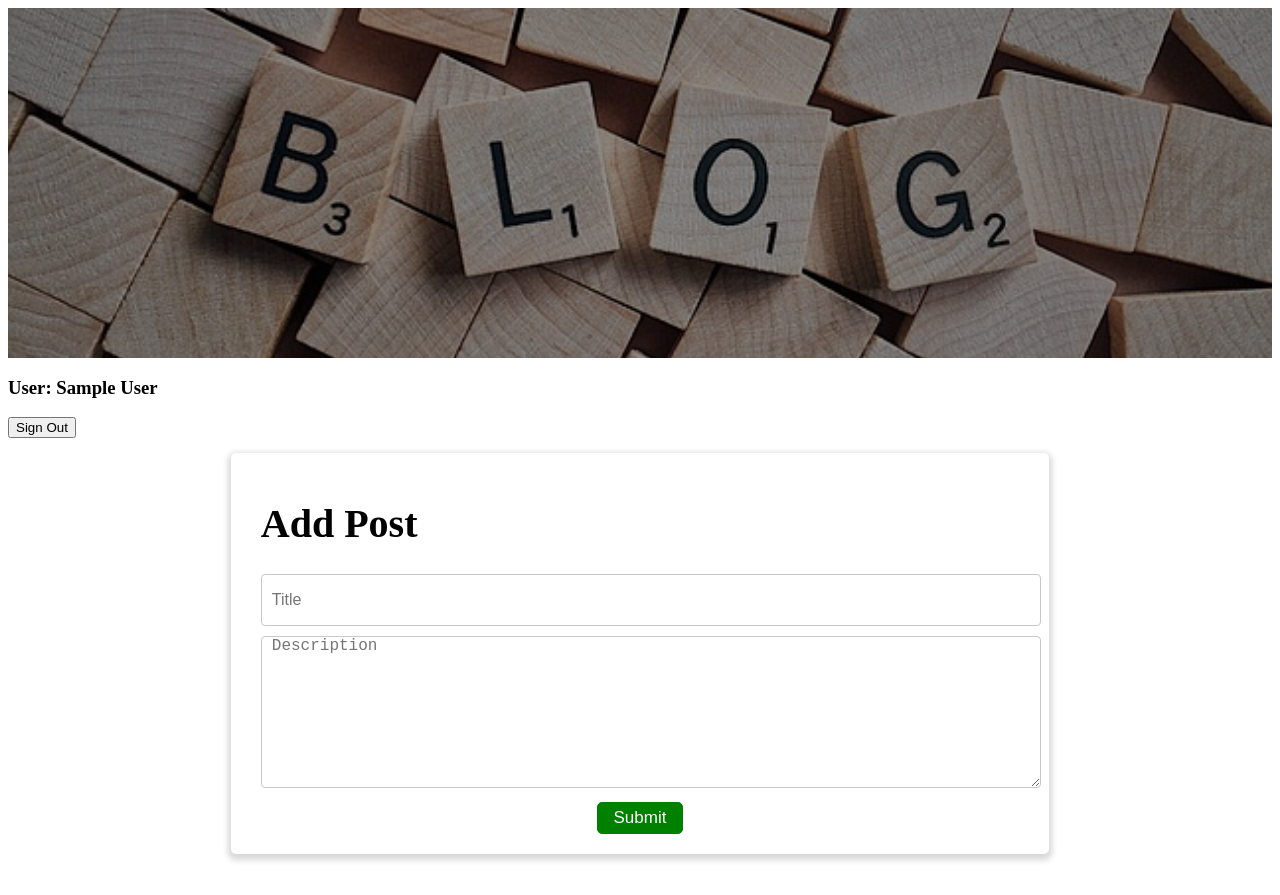
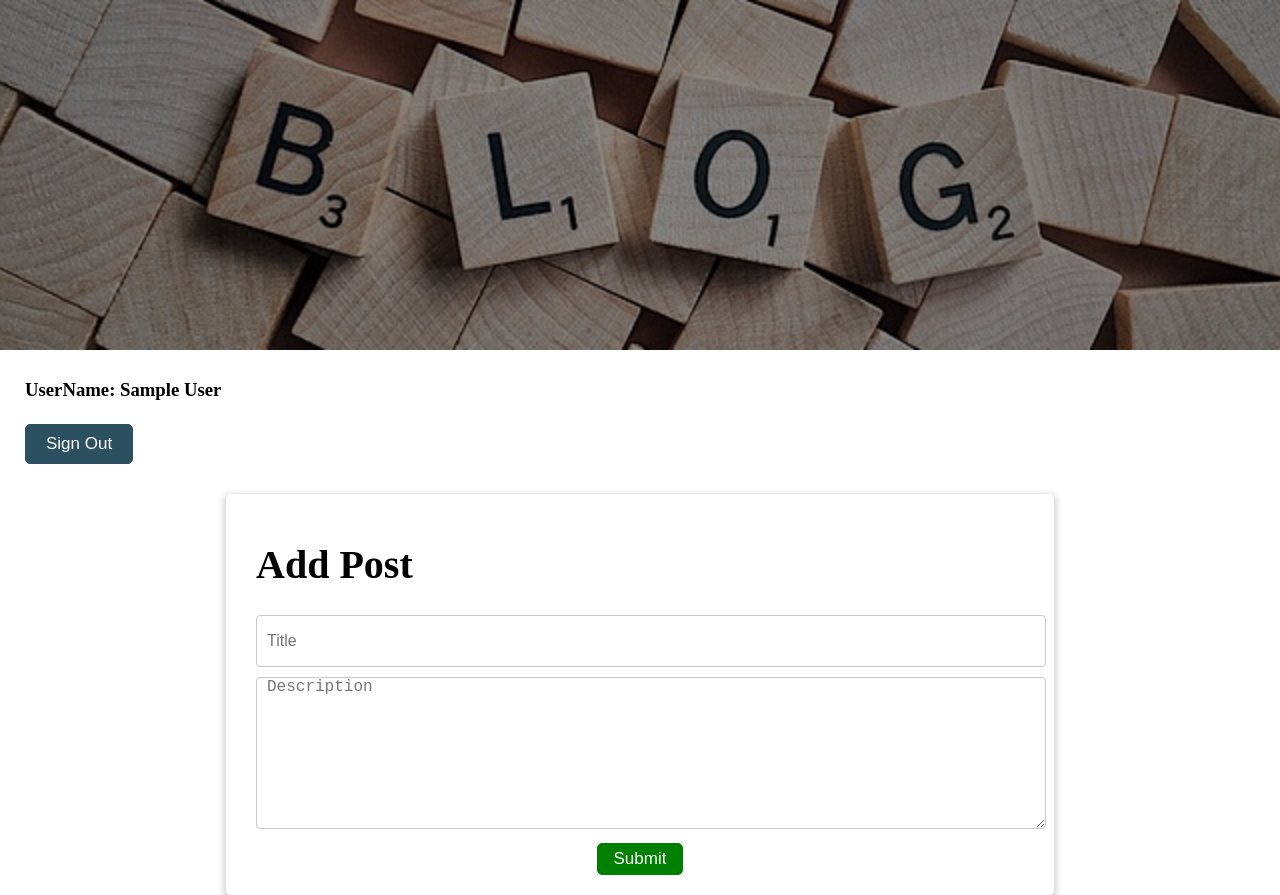
Before and after one commit to heba-ahmed61/Next.js_Crud, a Next.js app: page /posts/create in a window 1280 px wide. Before the commit the page ends 869 px from the top, so only its background shows below. Built offline with nearby package versions, Linux system fonts and the light colour scheme; no server answers; sample sign-in values are in the browser's storage.

Commit message:
add styling to login page

```diff
--- a/app/components/Header/Header.css
+++ b/app/components/Header/Header.css
@@ -14,3 +14,18 @@
     width: 100%;
     background-color:rgba(0, 0, 0,.45);
 }
+.user-data{
+    padding: 10px 25px;
+
+}
+.user-data button{
+    background: #2d5061;
+    border: 1px solid #2d5061;
+    color: #fff;
+    height: 40px;
+    padding: 0 20px;
+    margin: 5px auto;
+    cursor: pointer;
+    font-size: 17px;
+    border-radius: 5px;
+}
--- a/app/components/Header/Header.jsx
+++ b/app/components/Header/Header.jsx
@@ -1,7 +1,7 @@
-"use client";
+'use client';
 
-import { signOut, useSession } from "next-auth/react";
-import "./header.css";
+import { signOut, useSession } from 'next-auth/react';
+import './Header.css';
 
 const Header = () => {
   const { data: session } = useSession(); // Get session data
@@ -11,8 +11,19 @@ const Header = () => {
       <div className="blogs_header">
         <div className="blogs_header_layout"></div>
       </div>
-      <h3>{session ? `User: ${session.user.name}` : "Please login to access Posts"}</h3>
-      {session && <button onClick={() => signOut()} style={{ cursor: "pointer" }}>Sign Out</button>}
+      <div className="user-data">
+        <h3>
+          {session
+            ? `UserName: ${session.user.name}`
+            : 'Please login to access Posts'}
+        </h3>
+
+        {session && (
+          <button onClick={() => signOut()} style={{ cursor: 'pointer' }}>
+            Sign Out
+          </button>
+        )}
+      </div>
     </>
   );
 };
--- a/app/components/ProtectedRoutes/index.jsx
+++ b/app/components/ProtectedRoutes/index.jsx
@@ -3,6 +3,7 @@
 import { signOut, useSession } from 'next-auth/react';
 import { usePathname, useRouter } from 'next/navigation';
 import { useEffect } from 'react';
+import Header from '../Header/Header';
 
 export default function ProtectedRoutes({ children }) {
   // How useSession() Handles Requests
@@ -41,7 +42,13 @@ export default function ProtectedRoutes({ children }) {
     }
   }, [session, status]);
   console.log(session);
-  return <>{children}</>;
+  return (
+    <>
+      {' '}
+      {/* <Header /> */}
+      {children}
+    </>
+  );
 }
 
 // Since your About page is a Server Component but wrapped by a Client Component (ProtectedRoutes) that uses useSession(), NextAuth will NOT make another request to /api/auth/session when navigating to it.
--- a/app/globals.css
+++ b/app/globals.css
@@ -1,6 +1,7 @@
 body{
   margin: 0;
   padding: 0;
+  height: 100vh;
 }
 .loader_wrapper{
   min-height: 100vh;
--- a/app/layout.js
+++ b/app/layout.js
@@ -1,21 +1,22 @@
-import localFont from "next/font/local";
-import Header from "./components/Header/Header";
-import Providers from "./providers";
-import ProtectedRoutes from './components/ProtectedRoutes/index'
+import localFont from 'next/font/local';
+import Header from './components/Header/Header';
+import Providers from './providers';
+import ProtectedRoutes from './components/ProtectedRoutes/index';
+import './globals.css';
 const geistSans = localFont({
-  src: "./fonts/GeistVF.woff",
-  variable: "--font-geist-sans",
-  weight: "100 900",
+  src: './fonts/GeistVF.woff',
+  variable: '--font-geist-sans',
+  weight: '100 900',
 });
 const geistMono = localFont({
-  src: "./fonts/GeistMonoVF.woff",
-  variable: "--font-geist-mono",
-  weight: "100 900",
+  src: './fonts/GeistMonoVF.woff',
+  variable: '--font-geist-mono',
+  weight: '100 900',
 });
 
 export const metadata = {
-  title: "Bolg Posts",
-  description: "Generated by create next app",
+  title: 'Bolg Posts',
+  description: 'Generated by create next app',
 };
 
 export default function RootLayout({ children }) {
@@ -23,10 +24,7 @@ export default function RootLayout({ children }) {
     <html lang="en">
       <body className={`${geistSans.variable} ${geistMono.variable}`}>
         <Providers>
-        <Header/>
-          <ProtectedRoutes>
-          {children}
-          </ProtectedRoutes>
+          <ProtectedRoutes>{children}</ProtectedRoutes>
         </Providers>
       </body>
     </html>
--- /dev/null
+++ b/app/login/login.css
@@ -0,0 +1,62 @@
+.login-wrapper{
+    background-image: url('../../public/images/blog.jpg');
+    height: 100%;
+    display: flex;
+    justify-content: center;
+    align-items: center;
+    background-position: center;
+    background-repeat: no-repeat;
+    background-size: cover;
+    position: relative;
+
+
+}
+.blogs_header_layout{
+    position: absolute;
+    top: 0;
+    left: 0;
+    height: 100%;
+    width: 100%;
+    background-color:rgba(0, 0, 0,.45);
+}
+.login-wrapper form{
+    background: white;
+    width: 400px;
+    height: 400px;
+    display: flex;
+    flex-direction: column;
+    justify-content: center;
+    align-items: center;
+    border-radius: 4px;
+    box-shadow: 0 3px 6px #00000029;
+    position: relative;
+    z-index: 2;
+}
+.login-wrapper form >div{
+    width: 90%;
+    margin: 0 auto;
+    display: flex;
+}
+.login-wrapper form input{
+    background: #fff;
+    border: 1px solid #c8c8c8;
+    border-radius: 4px;
+    font-size: 16px;
+    width: 80%;
+    margin: 0 auto 10px auto;
+    height: 45px;
+    padding: 0 10px;
+    outline: none;
+}
+.login-wrapper form  button{
+    background: #2d5061;
+    border: 1px solid #2d5061;
+    color: #fff;
+    height: 40px;
+    padding: 0 20px;
+    margin: 5px auto;
+    cursor: pointer;
+    font-size: 17px;
+    border-radius: 5px;
+
+}
--- a/app/posts/create/page.js
+++ b/app/posts/create/page.js
@@ -1,7 +1,11 @@
-import PostForm from "../../components/PostForm/PostForm"
+import Header from '../../components/Header/Header';
+import PostForm from '../../components/PostForm/PostForm';
 const CreatePost = () => {
-    return(
-        <PostForm />
-    )
-}
-export default CreatePost
+  return (
+    <>
+      <Header />
+      <PostForm />
+    </>
+  );
+};
+export default CreatePost;
```
Also changed, not shown: app/login/page.jsx (+10 -8 lines), app/posts/details/[id]/page.js (+24 -19 lines), app/posts/edit/[id]/page.js (+13 -11 lines), app/posts/page.js (+21 -13 lines).
